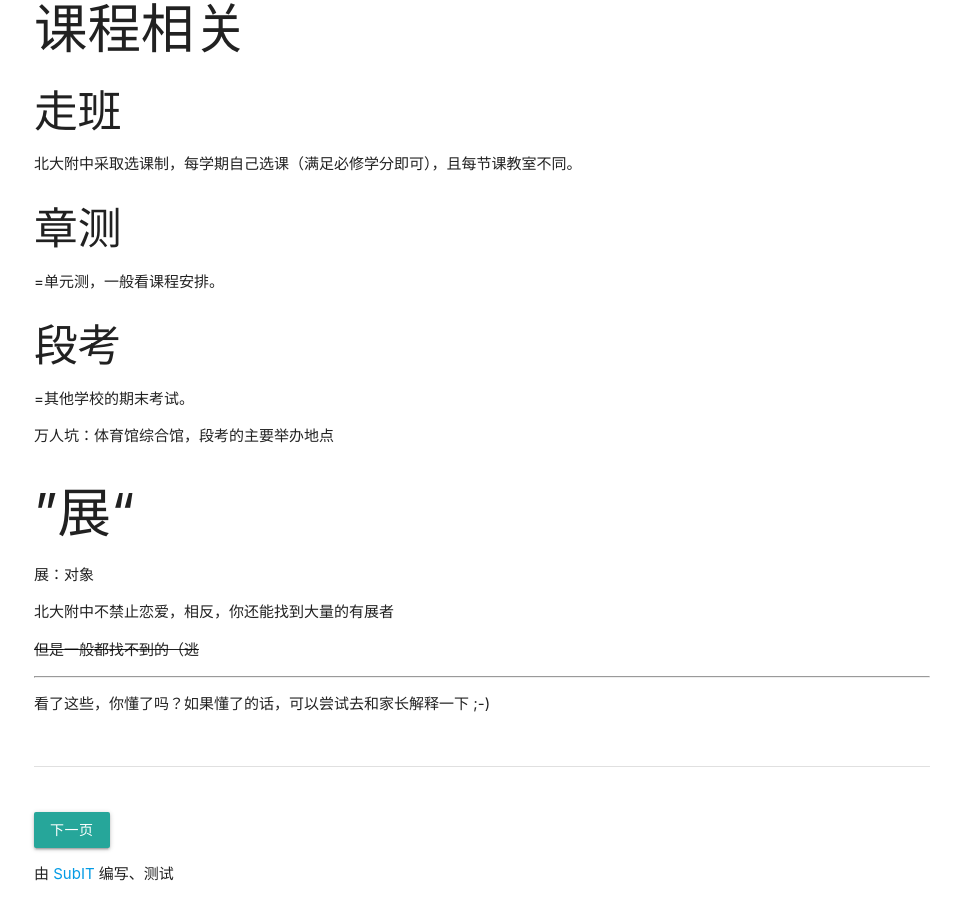
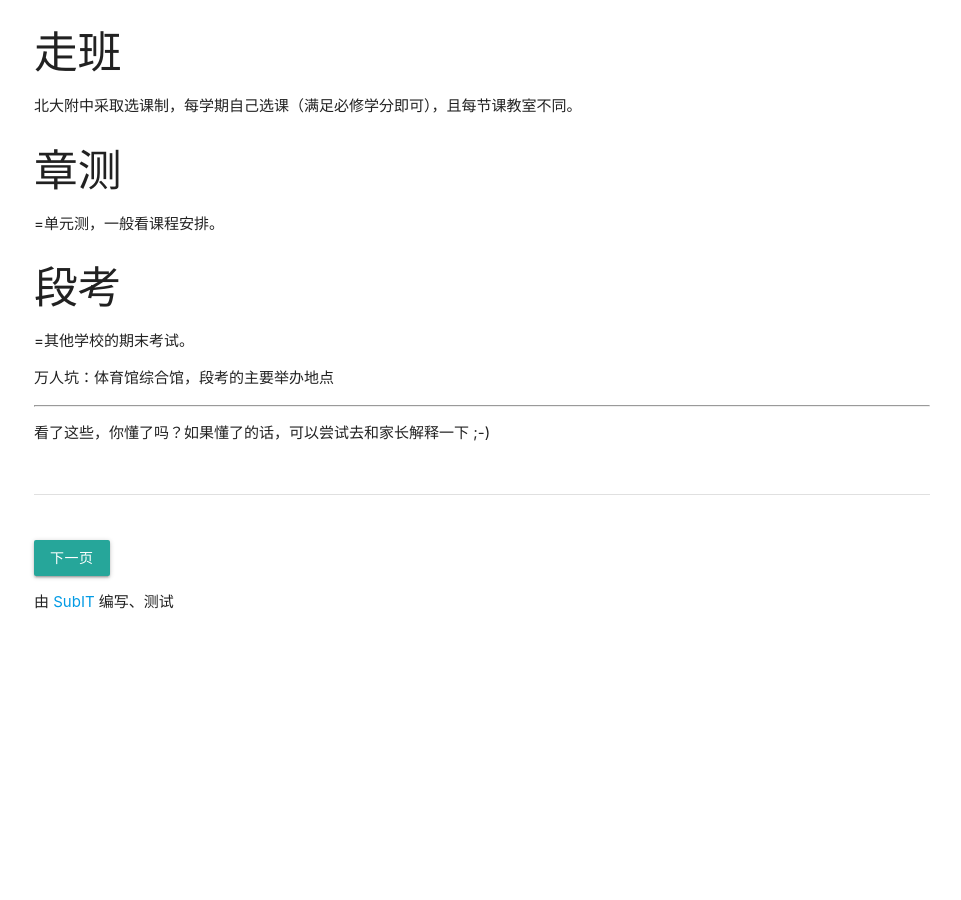
Before and after one commit to pkuschool/intro, a Jekyll site: the page built from 02-Concepts.md, in a window 1280 px wide and 900 px high, scrolled down 1264 px. Shown: the whole window, without its empty margins (158-1119 px from the left). Built offline with Jekyll 4.4.1, drawn with Linux system fonts in a browser that asks for light colours; nearby versions of some CDN libraries; our own code applies the rules of GitHub Pages for plain Markdown files; after the commit the page ends 1893 px from its top, so only the background shows below that; some of the changed text lies outside the part shown.

Commit message:
Update 02-Concepts.md

```diff
--- a/02-Concepts.md
+++ b/02-Concepts.md
@@ -9,9 +9,6 @@ author:
     - 刘语辰
 
 ---
-
-
-大泥湾魔法学校：北大附中（戏称而已不要当真）
 
 ## 学院与书院
 
@@ -65,14 +62,6 @@ author:
 万人坑：体育馆综合馆，段考的主要举办地点
 
 
-## ”展“
-
-展：对象
-
-北大附中不禁止恋爱，相反，你还能找到大量的有展者
-
-~~但是一般都找不到的（逃~~
-
 ---
 
 看了这些，你懂了吗？如果懂了的话，可以尝试去和家长解释一下 ;-)
```
